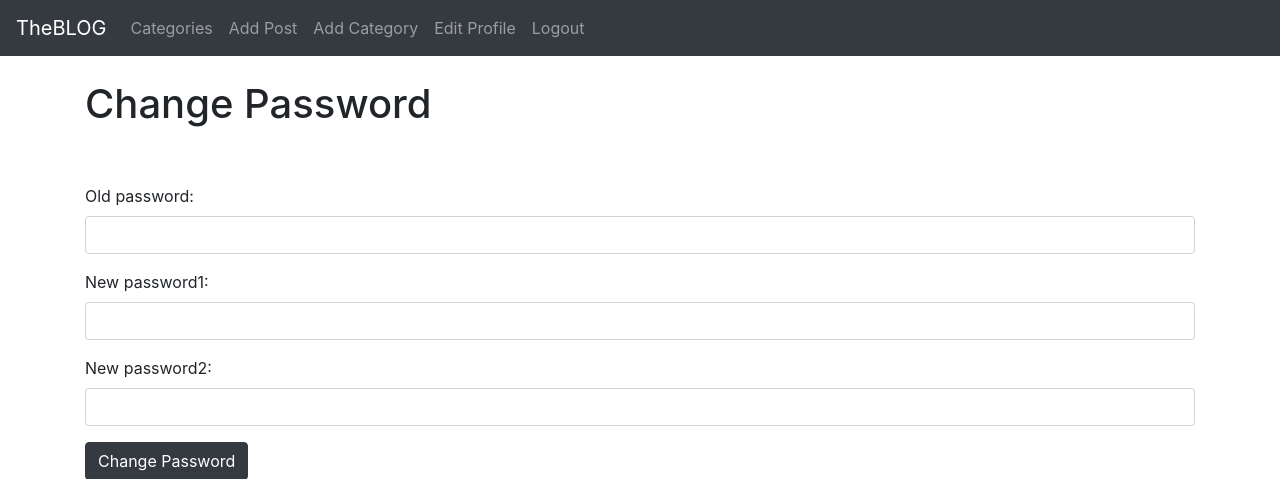
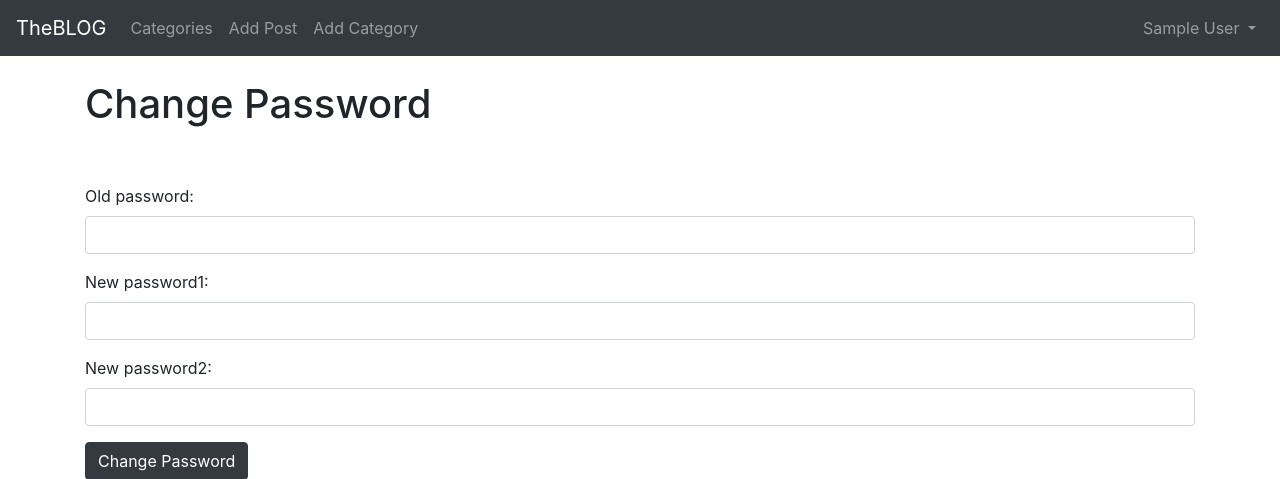
Before and after one commit to Jnaesi/theblogpp4, a Django app: page /members/password/ in a window 1280 px wide. Shown: the top 479 px of the page. Run offline with Django 3.2, Linux system fonts and the light colour scheme; the visitor is signed in with stand-in values (Sample User, id 1); some libraries are stand-ins or nearby versions.

Commit message:
Made a few changes and added a proflie page for better navigation

```diff
--- a/ablog/settings.py
+++ b/ablog/settings.py
@@ -27,7 +27,7 @@ TEMPLATES_DIR = os.path.join(BASE_DIR, 'templates')
 SECRET_KEY = os.environ.get('SECRET_KEY')
 
 # SECURITY WARNING: don't run with debug turned on in production!
-DEBUG = False
+DEBUG = True
 
 X_FRAME_OPRTIONS = 'SAMEORIGIN'
 
--- a/members/urls.py
+++ b/members/urls.py
@@ -1,5 +1,5 @@
 from django.urls import path
-from .views import UserRegisterView, UserEditView, PasswordsChangeView, ShowProfilePageView
+from .views import UserRegisterView, UserEditView, PasswordsChangeView, ShowProfilePageView, EditProfilePageView
 from django.contrib.auth import views as auth_views
 from . import views
 
@@ -10,5 +10,6 @@ urlpatterns = [
     path('password/', PasswordsChangeView.as_view(template_name='registration/change-password.html')),
     path('password_success', views.password_success, name="password_success"),
     path('<int:pk>/profile/', ShowProfilePageView.as_view(), name='show_profile_page'),
+    path('<int:pk>/edit_profile_page/', EditProfilePageView.as_view(), name='edit_profile_page'),
 
 ]
--- a/members/views.py
+++ b/members/views.py
@@ -8,6 +8,13 @@ from .forms import SignUpForm, EditProfileForm, PasswordChangingForm
 from theblog.models import Profile
 
 # Create your views here.
+
+class EditProfilePageView(generic.UpdateView):
+	model = Profile
+	template_name = 'registration/edit_profile_page.html'
+	fields = ['bio', 'profile_pic', 'website_url', 'facebook_url', 'twitter_url', 'instagram_url', 'pinterest_url']
+	success_url = reverse_lazy('home')
+
 
 class ShowProfilePageView(DetailView):
 	model = Profile
@@ -22,12 +29,13 @@ class ShowProfilePageView(DetailView):
 		context["page_user"] = page_user
 		return context
 
+
 class UserRegisterView(generic.CreateView):
     form_class = SignUpForm
     template_name = 'registration/register.html'
     success_url = reverse_lazy('login')
 
-class UserEditView(generic.CreateView):
+class UserEditView(generic.UpdateView):
     form_class = EditProfileForm
     template_name = 'registration/edit_profile.html'
     success_url = reverse_lazy('home')
--- a/theblog/templates/base.html
+++ b/theblog/templates/base.html
@@ -1,3 +1,4 @@
+{% load static %}
 <!doctype html>
 <html lang="en">
   <head>
@@ -5,10 +6,8 @@
     <meta charset="utf-8">
     <meta name="viewport" content="width=device-width, initial-scale=1, shrink-to-fit=no">
 
-    <!-- CSS -->
-
     <!-- Bootstrap CSS -->
-    <link rel="stylesheet" href="https://cdn.jsdelivr.net/npm/bootstrap@4.4.1/dist/css/bootstrap.min.css" integrity="sha384-Vkoo8x4CGsO3+Hhxv8T/Q5PaXtkKtu6ug5TOeNV6gBiFeWPGFN9MuhOf23Q9Ifjh" crossorigin="anonymous">
+    <link rel="stylesheet" href="https://stackpath.bootstrapcdn.com/bootstrap/4.4.1/css/bootstrap.min.css" integrity="sha384-Vkoo8x4CGsO3+Hhxv8T/Q5PaXtkKtu6ug5TOeNV6gBiFeWPGFN9MuhOf23Q9Ifjh" crossorigin="anonymous">
 
     <title>
       {% block title %}
@@ -26,8 +25,8 @@
   <div class="collapse navbar-collapse" id="navbarSupportedContent">
     <ul class="navbar-nav mr-auto">
 
+
       <!-- Category Menu Code -->
-
       {% if cts_menu %}
       <li class="nav-item dropdown">
         <a class="nav-link dropdown-toggle" href="#" id="navbarDropdown" role="button" data-toggle="dropdown" aria-haspopup="true" aria-expanded="false">
@@ -35,13 +34,16 @@
         </a>
         <div class="dropdown-menu" aria-labelledby="navbarDropdown">
 
+
           {% for item in cts_menu %}
            <a class="dropdown-item" href="{% url 'category' item|slugify %}">{{ item }}</a>
           {% endfor %}
 
+
         </div>
       </li>
       {% else %}
+
         <li class="nav-item">
             <a class="nav-link" href="{% url 'category-list' %}">Categories</a>
         </li>
@@ -52,21 +54,16 @@
         <li class="nav-item">
           <a class="nav-link" href="{% url 'add_post' %}">Add Post</a>
         </li>
-
         <li class="nav-item">
           <a class="nav-link" href="{% url 'add_category' %}">Add Category</a>
         </li>
 
-              <li class="nav-item">
-                <a class="nav-link" href="{% url 'edit_profile' %}">Edit Profile</a>
-              </li>
 
-              <li class="nav-item">
-                <a class="nav-link" href="{% url 'logout' %}">Logout</a>
-              </li>
+
+
+
 
       {% else %}
-
         <li class="nav-item">
           <a class="nav-link" href="{% url 'register' %}">Register</a>
         </li>
@@ -77,9 +74,54 @@
 
       {% endif %}
 
+
+
+
+
     </ul>
+{% if user.is_authenticated %}
+
+    <ul class="navbar-nav ml-auto">
+      <li class="nav-item dropdown">
+          <a class="nav-link dropdown-toggle" href="#" id="navbarDropdown" role="button" data-toggle="dropdown" aria-haspopup="true" aria-expanded="false">
+            {{ user.first_name }}
+            {{ user.last_name }}
+          </a>
+          <div class="dropdown-menu dropdown-menu-right" aria-labelledby="navbarDropdown">
+            <a class="dropdown-item" href="{% url 'edit_profile' %}">Edit Settings</a>
+
+            {% if user.profile.id %}
+              <a class="dropdown-item" href="{% url 'edit_profile_page' user.profile.id %}">Edit Profile Page</a>
+
+              <a class="dropdown-item" href="{% url 'show_profile_page' user.profile.id %}">Show Profile Page</a>
+
+
+            {% else %}
+            <a class="dropdown-item" href="{% url 'create_profile_page' %}">Create Profile Page</a>
+
+
+
+
+            {% endif %}
+
+
+          <a class="dropdown-item" href="{% url 'logout' %}">Logout</a>
+
+
+
+          </div>
+      </li>
+
+
+
+    </ul>
+
+{% endif %}
+
   </div>
 </nav>
+
+
 
     <br/>
     <div class="container">
@@ -88,11 +130,10 @@
       {% endblock %}
     </div>
 
-
     <!-- Optional JavaScript -->
     <!-- jQuery first, then Popper.js, then Bootstrap JS -->
     <script src="https://code.jquery.com/jquery-3.4.1.slim.min.js" integrity="sha384-J6qa4849blE2+poT4WnyKhv5vZF5SrPo0iEjwBvKU7imGFAV0wwj1yYfoRSJoZ+n" crossorigin="anonymous"></script>
     <script src="https://cdn.jsdelivr.net/npm/popper.js@1.16.0/dist/umd/popper.min.js" integrity="sha384-Q6E9RHvbIyZFJoft+2mJbHaEWldlvI9IOYy5n3zV9zzTtmI3UksdQRVvoxMfooAo" crossorigin="anonymous"></script>
-    <script src="https://cdn.jsdelivr.net/npm/bootstrap@4.4.1/dist/js/bootstrap.min.js" integrity="sha384-wfSDF2E50Y2D1uUdj0O3uMBJnjuUD4Ih7YwaYd1iqfktj0Uod8GCExl3Og8ifwB6" crossorigin="anonymous"></script>
+    <script src="https://stackpath.bootstrapcdn.com/bootstrap/4.4.1/js/bootstrap.min.js" integrity="sha384-wfSDF2E50Y2D1uUdj0O3uMBJnjuUD4Ih7YwaYd1iqfktj0Uod8GCExl3Og8ifwB6" crossorigin="anonymous"></script>
   </body>
 </html>
```
Also changed, not shown: members/templates/registration/edit_profile_page.html (added, +34 -0 lines), theblog/templates/article_details.html (+5 -4 lines), theblog/views.py (+10 -9 lines). Lines whose indentation alone changed are shown as unchanged.
